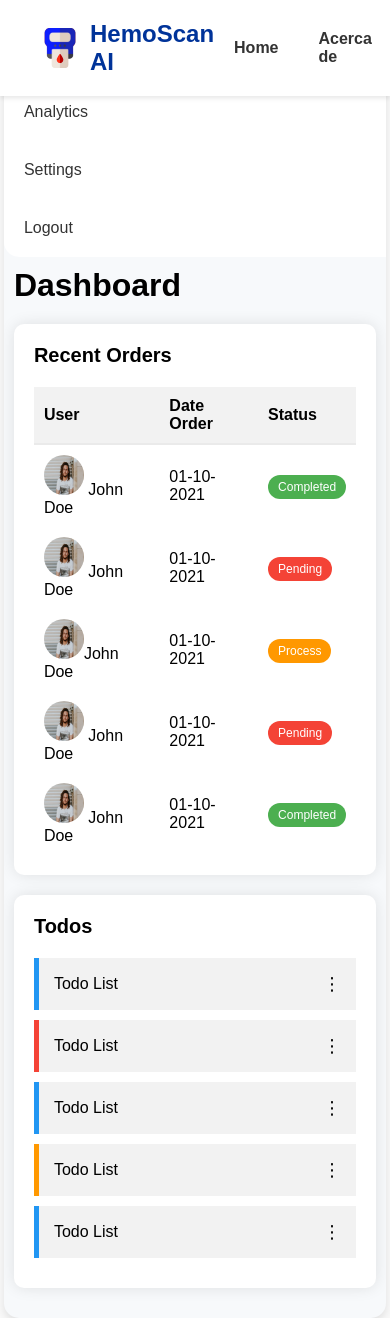
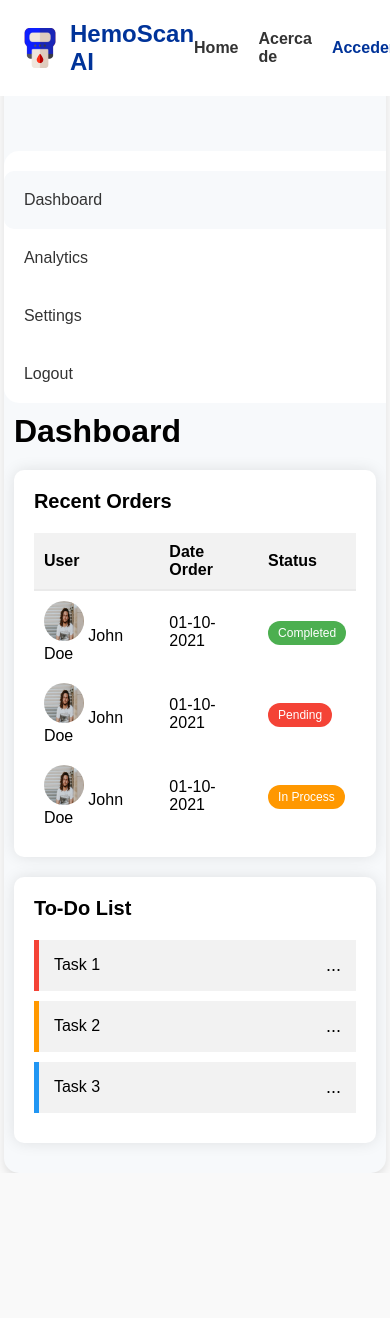
Before and after one commit to JiovannyVega/HemoScan, a React (Create React App) app: page /dashboard in a window 390 px wide. After the commit the page ends 1173 px from the top, so only its background shows below. Built offline with nearby package versions, Linux system fonts and the light colour scheme.

Commit message:
Se hace una reestructuracion de los css para evitar conflictos

```diff
--- a/src/components/Header.js
+++ b/src/components/Header.js
@@ -1,16 +1,16 @@
 import { BrowserRouter as Router, Route, Routes, Link } from "react-router-dom";
 import React from "react";
-import "./Header.css";
+import styles from "./Header.module.css";
 
 function Header() {
   return (
-    <header>
-      <nav>
-        <div className="logo">
+    <header className={styles.header}>
+      <nav className={styles.nav}>
+        <div className={styles.logo}>
           <img src={require("../assets/logo.png")} alt="HemoScan AI" />
           <h1>HemoScan AI</h1>
         </div>
-        <ul className="nav-links">
+        <ul className={styles.navLinks}>
           <li>
             <Link to="/">Home</Link>
           </li>
@@ -18,7 +18,7 @@ function Header() {
             <Link to="/about">Acerca de</Link>
           </li>
           <li>
-            <Link to="/login" className="active">
+            <Link to="/login" className={styles.active}>
               Acceder
             </Link>
           </li>
--- a/src/components/Header.css
+++ b/src/components/Header.module.css
@@ -1,19 +1,23 @@
-header {
+.header {
   width: 100%;
-  background: #34495e;
-  padding: 10px 0;
+  padding: 20px;
+  background-color: white;
   position: fixed; /* Fix the header at the top */
   top: 0;
   left: 0;
   z-index: 1000; /* Ensure it stays on top */
 }
 
+body {
+  font-family: "Poppins", sans-serif;
+}
+
 nav {
   display: flex;
+  justify-content: space-between;
   align-items: center;
-  justify-content: space-between;
-  width: 100%;
-  padding: 0 20px;
+  max-width: 1200px;
+  margin: 0 auto;
 }
 
 .logo {
@@ -23,17 +27,15 @@ nav {
 
 .logo img {
   width: 40px;
-  height: 40px;
   margin-right: 10px;
 }
 
 .logo h1 {
-  color: white;
   font-size: 24px;
-  margin: 0;
+  color: #003399;
 }
 
-.nav-links {
+.navLinks {
   list-style: none;
   display: flex;
   align-items: center;
@@ -41,16 +43,16 @@ nav {
   padding: 0;
 }
 
-.nav-links li {
-  margin-left: 20px;
+.navLinks li {
+  margin-right: 20px;
 }
 
-.nav-links a {
-  color: white;
+.navLinks a {
   text-decoration: none;
-  font-size: 16px;
+  color: #333;
+  font-weight: 600;
 }
 
-.nav-links a.active {
-  font-weight: bold;
+.navLinks a.active {
+  color: #003399;
 }
--- a/src/pages/Dashboard.js
+++ b/src/pages/Dashboard.js
@@ -1,16 +1,15 @@
 import React from "react";
-import "./Dashboard.css";
+import styles from "./Dashboard.module.css";
 
 const Dashboard = () => {
     return (
-    <div>
-      <div class="container">
-        <div class="sidebar">
+        <div className={styles.container}>
+            <div className={styles.sidebar}>
                 <ul>
-            <li className="active">
+                    <li className={`${styles.active}`}>
                         <a href="#">Dashboard</a>
                     </li>
-            <li classname>
+                    <li>
                         <a href="#">Analytics</a>
                     </li>
                     <li>
@@ -21,10 +20,10 @@ const Dashboard = () => {
                     </li>
                 </ul>
             </div>
-        <div class="main-content">
+            <div className={styles.mainContent}>
                 <h1>Dashboard</h1>
-          <div class="cards">
-            <div class="recent-orders">
+                <div className={styles.cards}>
+                    <div className={styles.recentOrders}>
                         <h2>Recent Orders</h2>
                         <table>
                             <thead>
@@ -45,7 +44,7 @@ const Dashboard = () => {
                                     </td>
                                     <td>01-10-2021</td>
                                     <td>
-                      <span class="status completed">Completed</span>
+                                        <span className={`${styles.status} ${styles.completed}`}>Completed</span>
                                     </td>
                                 </tr>
                                 <tr>
@@ -58,20 +57,7 @@ const Dashboard = () => {
                                     </td>
                                     <td>01-10-2021</td>
                                     <td>
-                      <span class="status pending">Pending</span>
-                    </td>
-                  </tr>
-                  <tr>
-                    <td>
-                      <img
-                        src={require("../assets/people.png")}
-                        alt="People Working"
-                      />
-                      John Doe
-                    </td>
-                    <td>01-10-2021</td>
-                    <td>
-                      <span class="status process">Process</span>
+                                        <span className={`${styles.status} ${styles.pending}`}>Pending</span>
                                     </td>
                                 </tr>
                                 <tr>
@@ -84,45 +70,28 @@ const Dashboard = () => {
                                     </td>
                                     <td>01-10-2021</td>
                                     <td>
-                      <span class="status pending">Pending</span>
-                    </td>
-                  </tr>
-                  <tr>
-                    <td>
-                      <img
-                        src={require("../assets/people.png")}
-                        alt="People Working"
-                      />{" "}
-                      John Doe
-                    </td>
-                    <td>01-10-2021</td>
-                    <td>
-                      <span class="status completed">Completed</span>
+                                        <span className={`${styles.status} ${styles.process}`}>In Process</span>
                                     </td>
                                 </tr>
                             </tbody>
                         </table>
                     </div>
-            <div class="todos">
-              <h2>Todos</h2>
+                    <div className={styles.todos}>
+                        <h2>To-Do List</h2>
                         <ul>
-                <li>
-                  <span>Todo List</span> <span class="options">⋮</span>
+                            <li className={styles.pending}>
+                                <span>Task 1</span>
+                                <span className={styles.options}>...</span>
                             </li>
-                <li class="pending">
-                  <span>Todo List</span> <span class="options">⋮</span>
+                            <li className={styles.process}>
+                                <span>Task 2</span>
+                                <span className={styles.options}>...</span>
                             </li>
                             <li>
-                  <span>Todo List</span> <span class="options">⋮</span>
-                </li>
-                <li class="process">
-                  <span>Todo List</span> <span class="options">⋮</span>
-                </li>
-                <li>
-                  <span>Todo List</span> <span class="options">⋮</span>
+                                <span>Task 3</span>
+                                <span className={styles.options}>...</span>
                             </li>
                         </ul>
-            </div>
                     </div>
                 </div>
             </div>
--- a/src/pages/Dashboard.css
+++ b/src/pages/Dashboard.module.css
@@ -5,7 +5,8 @@
   box-sizing: border-box;
 }
 
-html, body {
+html,
+body {
   height: 100%; /* Asegura que el body ocupe el 100% de la altura */
   width: 100%; /* Asegura que el body ocupe el 100% del ancho */
 }
@@ -34,7 +35,7 @@ body {
   border-bottom-left-radius: 15px;
 }
 
-.main-content {
+.mainContent {
   flex: 1;
   padding: 40px;
   height: 100%; /* Asegura que el contenido principal ocupe toda la altura */
@@ -70,7 +71,7 @@ body {
   border-radius: 10px 0 0 10px;
 }
 
-.main-content h1 {
+.mainContent h1 {
   font-size: 32px;
   margin-bottom: 20px;
 }
@@ -82,7 +83,8 @@ body {
   flex-wrap: wrap; /* Permite que las tarjetas se ajusten en pantallas pequeñas */
 }
 
-.recent-orders, .todos {
+.recentOrders,
+.todos {
   background-color: white;
   border-radius: 10px;
   padding: 20px;
@@ -90,28 +92,30 @@ body {
   width: 48%; /* Ocupa un porcentaje del contenedor */
 }
 
-.recent-orders h2, .todos h2 {
+.recentOrders h2,
+.todos h2 {
   margin-bottom: 20px;
   font-size: 20px;
 }
 
-.recent-orders table {
+.recentOrders table {
   width: 100%;
   border-collapse: collapse;
 }
 
-.recent-orders table img {
+.recentOrders table img {
   width: 40px;
   height: 40px;
   border-radius: 50%;
 }
 
-.recent-orders table th, .recent-orders table td {
+.recentOrders table th,
+.recentOrders table td {
   padding: 10px;
   text-align: left;
 }
 
-.recent-orders table thead {
+.recentOrders table thead {
   background-color: #f2f2f2;
   border-bottom: 2px solid #eaeaea;
 }
@@ -179,7 +183,8 @@ body {
     width: 100%; /* Ocupa todo el ancho en pantallas pequeñas */
   }
 
-  .recent-orders, .todos {
+  .recentOrders,
+  .todos {
     width: 100%; /* Asegúrate de que las cards ocupen todo el ancho */
   }
 }
@@ -196,7 +201,7 @@ body {
     height: auto; /* Permite que el contenedor ajuste la altura */
   }
 
-  .main-content {
+  .mainContent {
     padding: 10px; /* Reduce el padding en pantallas muy pequeñas */
   }
 }
--- a/src/pages/LoginPage.css
+++ b/src/pages/LoginPage.module.css
@@ -1,60 +1,12 @@
+/* Reset básico */
 * {
   margin: 0;
   padding: 0;
   box-sizing: border-box;
 }
 
-header {
-  width: 100%;
-  padding: 20px;
-  background-color: white;
-  box-shadow: 0 2px 5px rgba(0, 0, 0, 0.1);
-}
-
 body {
   font-family: "Poppins", sans-serif;
-}
-
-nav {
-  display: flex;
-  justify-content: space-between;
-  align-items: center;
-  max-width: 1200px;
-  margin: 0 auto;
-}
-
-.logo {
-  display: flex;
-  align-items: center;
-}
-
-.logo img {
-  width: 40px;
-  margin-right: 10px;
-}
-
-.logo h1 {
-  font-size: 24px;
-  color: #003399;
-}
-
-.nav-links {
-  list-style: none;
-  display: flex;
-}
-
-.nav-links li {
-  margin-right: 20px;
-}
-
-.nav-links li a {
-  text-decoration: none;
-  color: #333;
-  font-weight: 600;
-}
-
-.nav-links li a.active {
-  color: #003399;
 }
 
 main {
@@ -204,7 +156,7 @@ main {
 }
 /* form***************************************************** */
 
-.login-container {
+.loginContainer {
   display: flex;
   background-color: white;
   box-shadow: 0 4px 8px rgba(0, 0, 0, 0.1);
@@ -212,14 +164,14 @@ main {
   overflow: hidden;
 }
 
-.form-container {
+.formContainer {
   padding: 40px;
   display: flex;
   flex-direction: column;
   justify-content: center;
 }
 
-.profile-icon {
+.profileIcon {
   width: 80px;
   margin: 0 auto 20px;
 }
@@ -230,7 +182,7 @@ p {
   font-weight: 600;
 }
 
-.google-login {
+.googleLogin {
   display: flex;
   align-items: center;
   justify-content: center;
@@ -242,12 +194,12 @@ p {
   color: #617597;
 }
 
-.google-login img {
+.googleLogin img {
   width: 20px;
   margin-right: 10px;
 }
 
-.google-login:hover {
+.googleLogin:hover {
   background-color: #e0e0e0;
   color: #4a4a4a;
 }
@@ -256,11 +208,11 @@ p {
   .form label .input {
     width: 100%;
   }
-  .image-container {
+  .imageContainer {
     display: block;
   }
 
-  .image-container img {
+  .imageContainer img {
     width: 100%;
     height: 100%;
     object-fit: cover;
```
Also changed, not shown: src/pages/HomePage.js (+9 -9 lines), src/pages/HomePage.module.css (renamed from src/pages/HomePage.css, +19 -20 lines), src/pages/LoginPage.js (+18 -18 lines). Lines whose indentation alone changed are shown as unchanged.
